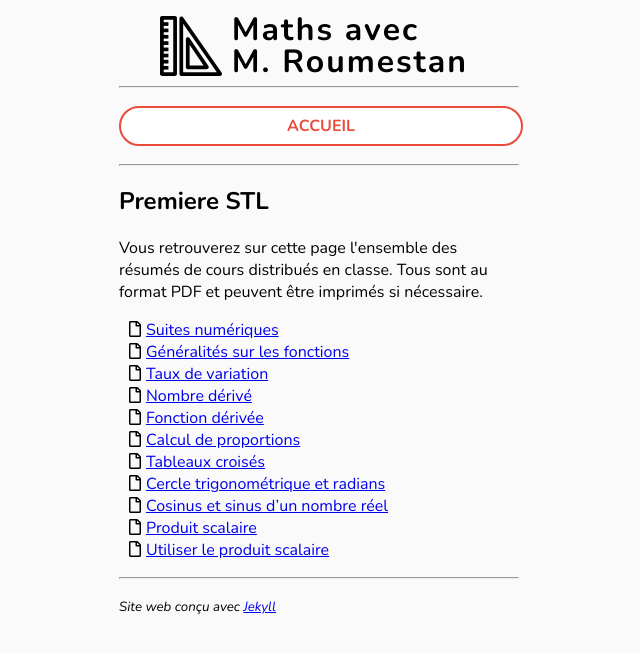
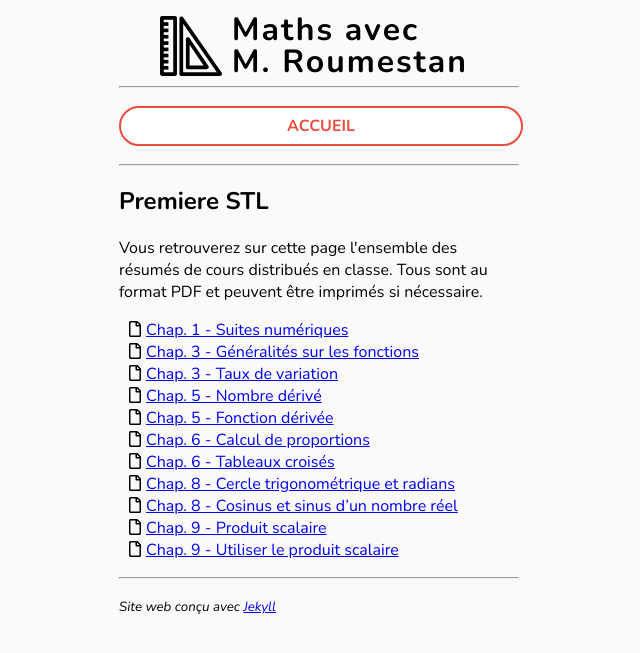
Before and after one commit to roumesta/roumestan.github.io, a Jekyll site: the page built from premiere_stl.html, in a window 1280 px wide. Shown: the top 653 px of the page, without its empty margins (321-961 px from the left). Built offline with Jekyll 4.4.1, drawn with Linux system fonts in a browser that asks for light colours.

Commit message:
Update 1stl_resumes.yml
Num chap 1stl

```diff
--- a/_data/1stl_resumes.yml
+++ b/_data/1stl_resumes.yml
@@ -1,22 +1,22 @@
-- name: Suites numériques
+- name: Chap. 1 - Suites numériques
   link: STL_suites.pdf
-- name: Généralités sur les fonctions
+- name: Chap. 3 - Généralités sur les fonctions
   link: STL_fonctions.pdf
-- name: Taux de variation
+- name: Chap. 3 - Taux de variation
   link: STL_taux_de_variation.pdf
-- name: Nombre dérivé
+- name: Chap. 5 - Nombre dérivé
   link: STL_nombre_derive.pdf
-- name: Fonction dérivée
+- name: Chap. 5 - Fonction dérivée
   link: STL_fonction_derivee.pdf
-- name: Calcul de proportions
+- name: Chap. 6 - Calcul de proportions
   link: STL_proportions.pdf
-- name: Tableaux croisés
+- name: Chap. 6 - Tableaux croisés
   link: STL_tableaux_croises.pdf
-- name: Cercle trigonométrique et radians
+- name: Chap. 8 - Cercle trigonométrique et radians
   link: STL_cercle_trigo.pdf
-- name: Cosinus et sinus d’un nombre réel
+- name: Chap. 8 - Cosinus et sinus d’un nombre réel
   link: STL_cos_sin.pdf
-- name: Produit scalaire
+- name: Chap. 9 - Produit scalaire
   link: STL_produit_scalaire.pdf
-- name: Utiliser le produit scalaire
+- name: Chap. 9 - Utiliser le produit scalaire
   link: STL_utiliser_produit_scalaire.pdf
```
